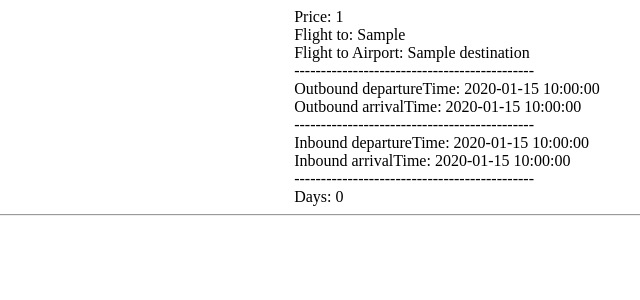
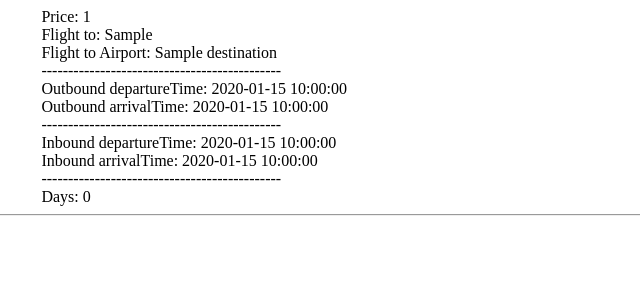
Before and after one commit to evinlort/ryanair_app, a Flask app: template templates/response.html in a window 1280 px wide. Shown: the top 300 px of the page, without its empty margins (93-733 px from the left). Run offline with Flask 3, Linux system fonts and the light colour scheme; the template is opened without the code that fills it: most values are stand-ins (such as "Sample title", 1, 10 or a date in 2020).

Commit message:
margin update

```diff
--- a/templates/response.html
+++ b/templates/response.html
@@ -7,7 +7,7 @@
 <body>
 {% if trips %}
 {% for trip in trips %}
-<div style="margin-left:30%;">
+<div style="margin-left:10%;">
     <div>Price: {{ trip.totalPrice }}</div>
     <div>Flight to: {{ trip.outbound.destinationFull }}</div>
     <div>Flight to Airport: {{ trip.outbound.destination }}</div>
```
